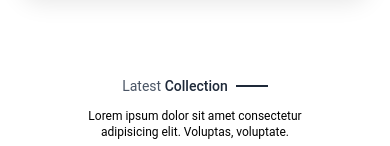
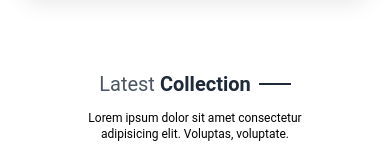
Before and after one commit to mubashirdawood/MERN-E-Commerce-Web-Application-Full-Stack-Project-, a React (Vite) app: page / in a window 390 px wide. Shown: the part 698-844 px from the top of the page. Built offline with nearby package versions, Linux system fonts and the light colour scheme.

Commit message:
home page  changes

```diff
--- a/src/components/Title.jsx
+++ b/src/components/Title.jsx
@@ -3,8 +3,8 @@ import React from 'react'
 const Title = ({text1,text2}) => {
   return (
     <div className='inline-flex gap-2 items-center justify-center mb-3'>
-      <p className=" text-gray-600 text-sm md:text-base">
-        {text1} <span className='text-gray-800 font-medium'>{text2}</span>
+      <p className=" text-gray-600  text-xl md:text-base md:text-2xl">
+        {text1} <span className='text-gray-800 font-bold text-xl'>{text2}</span>
       </p>
       <p className="w-8 md:w-11 h-[2px] bg-gray-800"></p>
 
```
